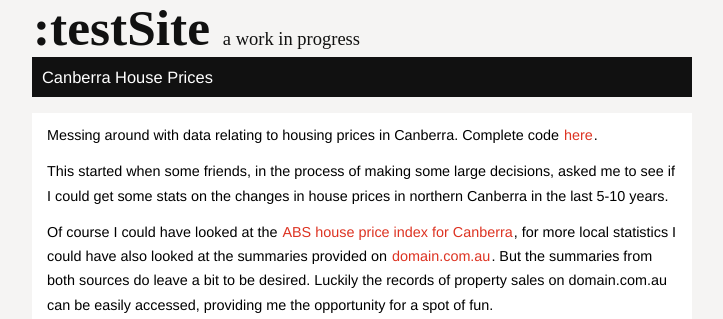
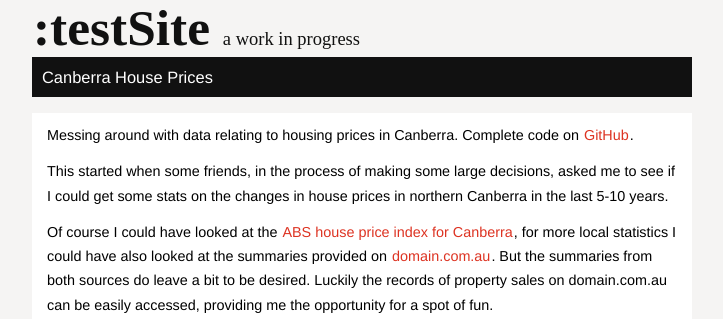
Before and after one commit to mngu2382/CanHouse, a Jekyll site: the page built from index.md, in a window 1280 px wide. Shown: the top 319 px of the page, without its empty margins (278-1001 px from the left). Built offline with Jekyll 4.4.1, drawn with Linux system fonts in a browser that asks for light colours.

Commit message:
expanded link in index

```diff
--- a/index.md
+++ b/index.md
@@ -4,7 +4,7 @@ title: Home
 ---
 
 Messing around with data relating to housing prices in Canberra.
-Complete code [here](https://github.com/mngu2382/CanHouse).
+Complete code on [GitHub](https://github.com/mngu2382/CanHouse).
 
 This started when some friends, in the process of making some large
 decisions, asked me to see if I could get some stats on the changes in
```
